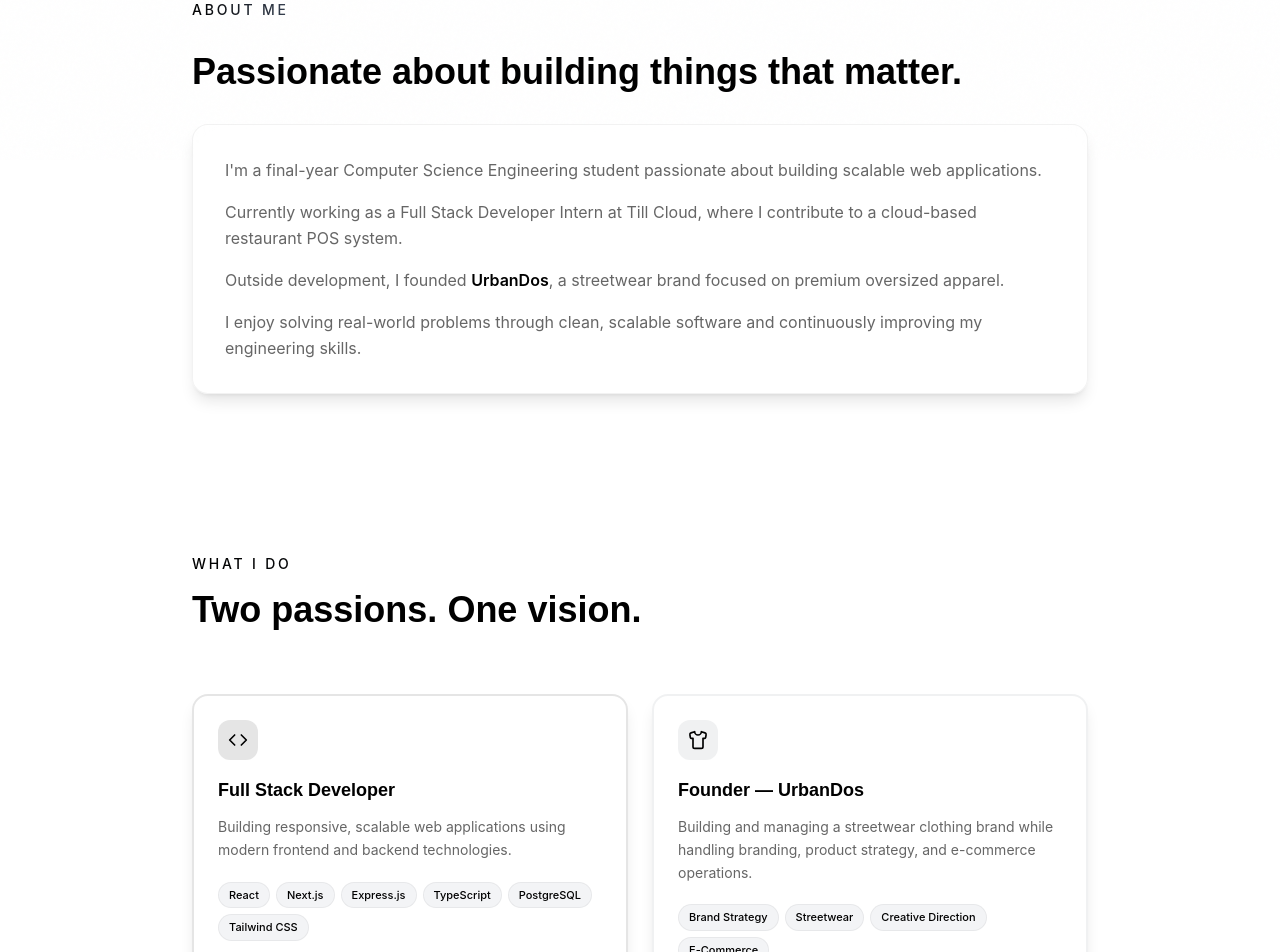
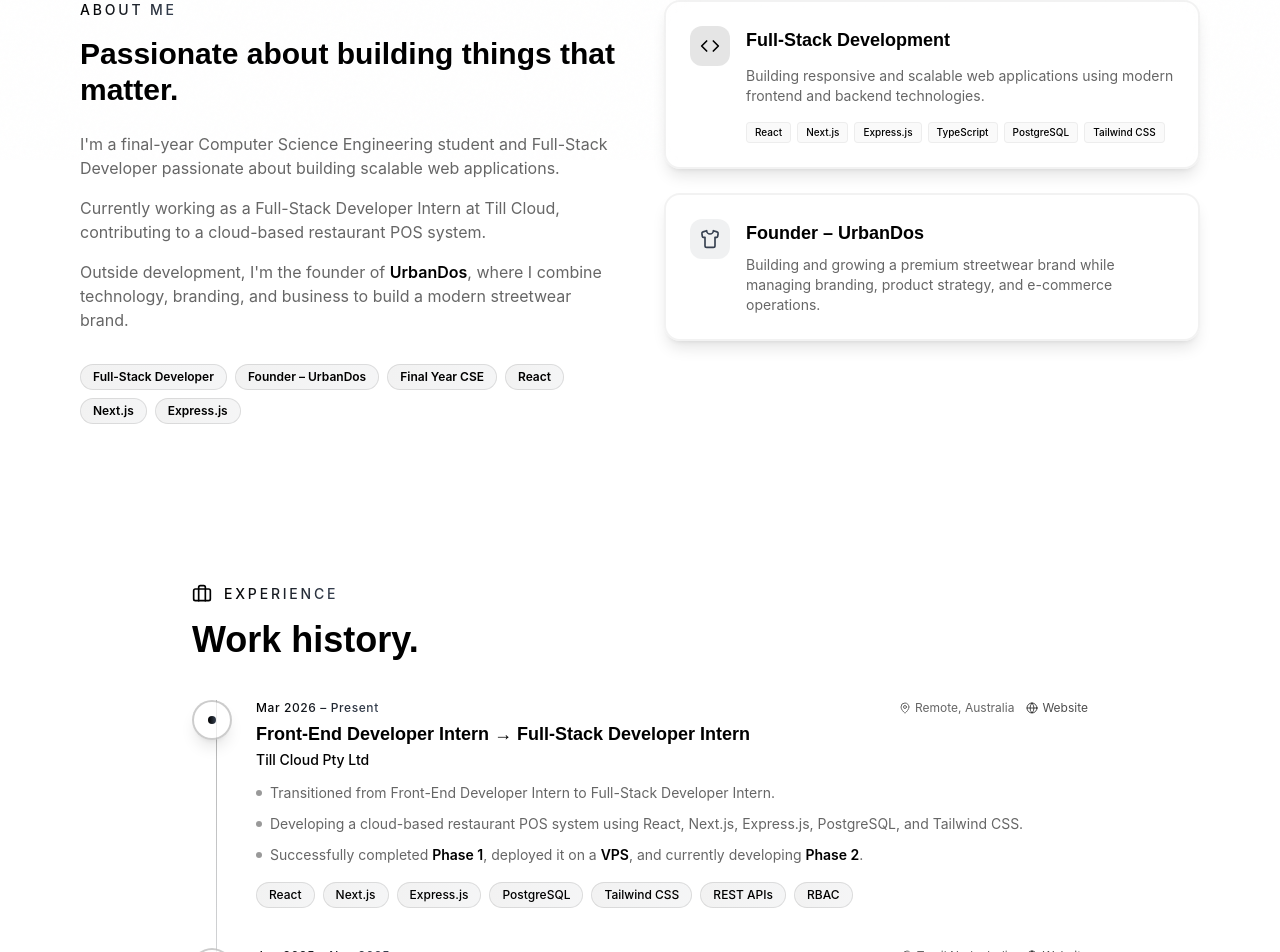
Before and after one commit to ManjunathSivasankar/Portfolio, a React (Vite) app: page / in a window 1280 px wide. Shown: the part 640-1592 px from the top of the page. Built offline with nearby package versions, Linux system fonts and the light colour scheme; the HTML template or start-up script is replaced by a standard one.

Commit message:
Merged About and What I Do sections into a single cohesive layout

```diff
--- a/src/components/portfolio/AboutSection.tsx
+++ b/src/components/portfolio/AboutSection.tsx
@@ -1,39 +1,117 @@
 import RevealSection from "./RevealSection";
-import { Sparkles } from "lucide-react";
+import { Code, Shirt } from "lucide-react";
+
+const highlights = [
+  "Full-Stack Developer",
+  "Founder – UrbanDos",
+  "Final Year CSE",
+  "React",
+  "Next.js",
+  "Express.js",
+];
 
 export default function AboutSection() {
   return (
     <section id="about" className="section-padding">
-      <div className="max-w-4xl mx-auto">
+      <div className="max-w-6xl mx-auto">
+        <div className="grid lg:grid-cols-12 gap-8 lg:gap-12 items-start">
+
+          {/* Left Column: About Me */}
+          <div className="lg:col-span-6 text-left">
             <RevealSection>
-          <div className="flex items-center gap-3 mb-8">
-
-            <p className="text-sm font-medium tracking-[0.2em] uppercase bg-clip-text text-transparent bg-gradient-to-r from-black to-gray-700">About Me</p>
+              <div className="flex items-center gap-3 mb-4">
+                <p className="text-sm font-medium tracking-[0.2em] uppercase bg-clip-text text-transparent bg-gradient-to-r from-black to-gray-700">
+                  About Me
+                </p>
               </div>
-        </RevealSection>
-
-        <RevealSection delay={100}>
-          <h2 className="font-display text-3xl md:text-4xl font-bold mb-8 text-foreground">
+              <h2 className="font-display text-2xl md:text-3xl font-bold mb-6 text-foreground leading-snug">
                 Passionate about building things that matter.
               </h2>
             </RevealSection>
 
-        <RevealSection delay={200}>
-          <div className="glass-card rounded-2xl p-6 md:p-8">
-            <p className="text-muted-foreground leading-relaxed text-base mb-4">
-              I'm a final-year Computer Science Engineering student passionate about building scalable web applications.
+            <RevealSection delay={100}>
+              <div className="space-y-4 text-sm md:text-base text-muted-foreground leading-relaxed">
+                <p>
+                  I'm a final-year Computer Science Engineering student and Full-Stack Developer passionate about building scalable web applications.
                 </p>
-            <p className="text-muted-foreground leading-relaxed text-base mb-4">
-              Currently working as a Full Stack Developer Intern at Till Cloud, where I contribute to a cloud-based restaurant POS system.
+                <p>
+                  Currently working as a Full-Stack Developer Intern at Till Cloud, contributing to a cloud-based restaurant POS system.
                 </p>
-            <p className="text-muted-foreground leading-relaxed text-base mb-4">
-              Outside development, I founded <span className="text-foreground font-semibold">UrbanDos</span>, a streetwear brand focused on premium oversized apparel.
-            </p>
-            <p className="text-muted-foreground leading-relaxed text-base">
-              I enjoy solving real-world problems through clean, scalable software and continuously improving my engineering skills.
+                <p>
+                  Outside development, I'm the founder of <span className="text-foreground font-semibold">UrbanDos</span>, where I combine technology, branding, and business to build a modern streetwear brand.
                 </p>
               </div>
             </RevealSection>
+
+            {/* Highlights Section */}
+            <RevealSection delay={200}>
+              <div className="mt-8 flex flex-wrap gap-2">
+                {highlights.map((tag) => (
+                  <span
+                    key={tag}
+                    className="px-3 py-1 text-xs rounded-full bg-gradient-to-r from-black/5 to-gray-700/5 border border-black/10 text-foreground font-semibold"
+                  >
+                    {tag}
+                  </span>
+                ))}
+              </div>
+            </RevealSection>
+          </div>
+
+          {/* Right Column: What I Do (Service Cards) */}
+          <div className="lg:col-span-6 space-y-6">
+
+            {/* Card 1: Full-Stack Development */}
+            <RevealSection delay={150}>
+              <div className="glass-card rounded-2xl p-6 border-2 border-black/5 hover:shadow-xl transition-all duration-500 hover:-translate-y-1 group">
+                <div className="flex items-start gap-4">
+                  <div className="w-10 h-10 rounded-xl flex items-center justify-center flex-shrink-0 bg-black/10 text-black group-hover:bg-black/15 transition-colors">
+                    <Code size={20} />
+                  </div>
+                  <div className="space-y-3 flex-grow text-left">
+                    <h3 className="font-display text-lg font-bold text-foreground">
+                      Full-Stack Development
+                    </h3>
+                    <p className="text-muted-foreground text-xs md:text-sm leading-relaxed">
+                      Building responsive and scalable web applications using modern frontend and backend technologies.
+                    </p>
+                    <div className="flex flex-wrap gap-1.5 pt-1">
+                      {["React", "Next.js", "Express.js", "TypeScript", "PostgreSQL", "Tailwind CSS"].map((tag) => (
+                        <span
+                          key={tag}
+                          className="px-2 py-0.5 text-[10px] rounded bg-black/[0.02] border border-black/5 text-foreground font-medium"
+                        >
+                          {tag}
+                        </span>
+                      ))}
+                    </div>
+                  </div>
+                </div>
+              </div>
+            </RevealSection>
+
+            {/* Card 2: Founder – UrbanDos */}
+            <RevealSection delay={250}>
+              <div className="glass-card rounded-2xl p-6 border-2 border-black/5 hover:shadow-xl transition-all duration-500 hover:-translate-y-1 group">
+                <div className="flex items-start gap-4">
+                  <div className="w-10 h-10 rounded-xl flex items-center justify-center flex-shrink-0 bg-gray-500/10 text-gray-700 group-hover:bg-gray-500/15 transition-colors">
+                    <Shirt size={20} />
+                  </div>
+                  <div className="space-y-2 flex-grow text-left">
+                    <h3 className="font-display text-lg font-bold text-foreground">
+                      Founder – UrbanDos
+                    </h3>
+                    <p className="text-muted-foreground text-xs md:text-sm leading-relaxed">
+                      Building and growing a premium streetwear brand while managing branding, product strategy, and e-commerce operations.
+                    </p>
+                  </div>
+                </div>
+              </div>
+            </RevealSection>
+
+          </div>
+
+        </div>
       </div>
     </section>
   );
--- a/src/components/portfolio/Navbar.tsx
+++ b/src/components/portfolio/Navbar.tsx
@@ -5,7 +5,6 @@ import { useActiveSection } from "@/hooks/useActiveSection";
 const NAV_ITEMS = [
   { id: "hero", label: "Home" },
   { id: "about", label: "About" },
-  { id: "what-i-do", label: "What I Do" },
   { id: "experience", label: "Experience" },
   { id: "projects", label: "Projects" },
   { id: "skills", label: "Skills" },
--- a/src/components/portfolio/WhatIDoSection.tsx
+++ /dev/null
@@ -1,70 +0,0 @@
-import { Code, BarChart3, Shirt } from "lucide-react";
-import RevealSection from "./RevealSection";
-import { sub } from "date-fns";
-
-const profiles = [
-  {
-    icon: Code,
-    title: "Full Stack Developer",
-    bgGradient: "from-black/5 to-gray-700/5",
-    borderColor: "border-black/10",
-    iconBg: "bg-black/10",
-    description:
-      "Building responsive, scalable web applications using modern frontend and backend technologies.",
-    tags: ["React", "Next.js", "Express.js", "TypeScript", "PostgreSQL", "Tailwind CSS"],
-  },
-  {
-    icon: Shirt,
-    title: "Founder — UrbanDos",
-    borderColor: "border-gray-500/10",
-    iconBg: "bg-gray-500/10",
-    bgGradient: "from-gray-500/5 to-black/5",
-    description:
-      "Building and managing a streetwear clothing brand while handling branding, product strategy, and e-commerce operations.",
-    tags: ["Brand Strategy", "Streetwear", "Creative Direction", "E-Commerce"],
-  },
-];
-
-export default function WhatIDoSection() {
-  return (
-    <section id="what-i-do" className="section-padding">
-      <div className="max-w-4xl mx-auto">
-        <RevealSection>
-          <p className="text-sm font-medium tracking-[0.2em] uppercase bg-clip-text text-transparent bg-gradient-to-r from-black to-gray-700 mb-4">What I Do</p>
-          <h2 className="font-display text-3xl md:text-4xl font-bold mb-16 text-foreground">
-            Two passions. One vision.
-          </h2>
-        </RevealSection>
-
-        <div className="grid md:grid-cols-2 gap-6 justify-center">
-          {profiles.map((p, i) => (
-            <RevealSection key={p.title} delay={i * 150}>
-              <div
-                className={`glass-card rounded-2xl p-6 h-full ${p.borderColor} border-2 hover:shadow-xl transition-all duration-500 hover:-translate-y-1 group`}
-              >
-                <div className={`w-10 h-10 rounded-xl flex items-center justify-center mb-4 ${p.iconBg} group-hover:bg-black/15 transition-colors`}>
-                  <p.icon size={20} className="text-black" />
-                </div>
-
-                <h3 className="font-display text-lg font-semibold text-foreground mb-3">{p.title}</h3>
-
-                <p className="text-muted-foreground text-sm leading-relaxed mb-5">{p.description}</p>
-
-                <div className="flex flex-wrap gap-1.5">
-                  {p.tags.map((tag) => (
-                    <span
-                      key={tag}
-                      className="px-2.5 py-1 text-[11px] rounded-full bg-gray-100 text-foreground font-medium border border-black/5"
-                    >
-                      {tag}
-                    </span>
-                  ))}
-                </div>
-              </div>
-            </RevealSection>
-          ))}
-        </div>
-      </div>
-    </section>
-  );
-}
--- a/src/hooks/useActiveSection.ts
+++ b/src/hooks/useActiveSection.ts
@@ -1,6 +1,6 @@
 import { useEffect, useState } from "react";
 
-const SECTIONS = ["hero", "about", "what-i-do", "experience", "projects", "skills", "academic", "events", "contact"];
+const SECTIONS = ["hero", "about", "experience", "projects", "skills", "academic", "events", "contact"];
 
 export function useActiveSection() {
   const [active, setActive] = useState("hero");
--- a/src/pages/Index.tsx
+++ b/src/pages/Index.tsx
@@ -2,7 +2,6 @@ import Navbar from "@/components/portfolio/Navbar";
 import FloatingShapes from "@/components/portfolio/FloatingShapes";
 import HeroSection from "@/components/portfolio/HeroSection";
 import AboutSection from "@/components/portfolio/AboutSection";
-import WhatIDoSection from "@/components/portfolio/WhatIDoSection";
 import ExperienceSection from "@/components/portfolio/ExperienceSection";
 import ProjectsSection from "@/components/portfolio/ProjectsSection";
 import SkillsSection from "@/components/portfolio/SkillsSection";
@@ -18,7 +17,6 @@ const Index = () => {
       <main className="relative z-10">
         <HeroSection />
         <AboutSection />
-        <WhatIDoSection />
         <ExperienceSection />
         <ProjectsSection />
         <SkillsSection />
```
Lines whose indentation alone changed are shown as unchanged.
